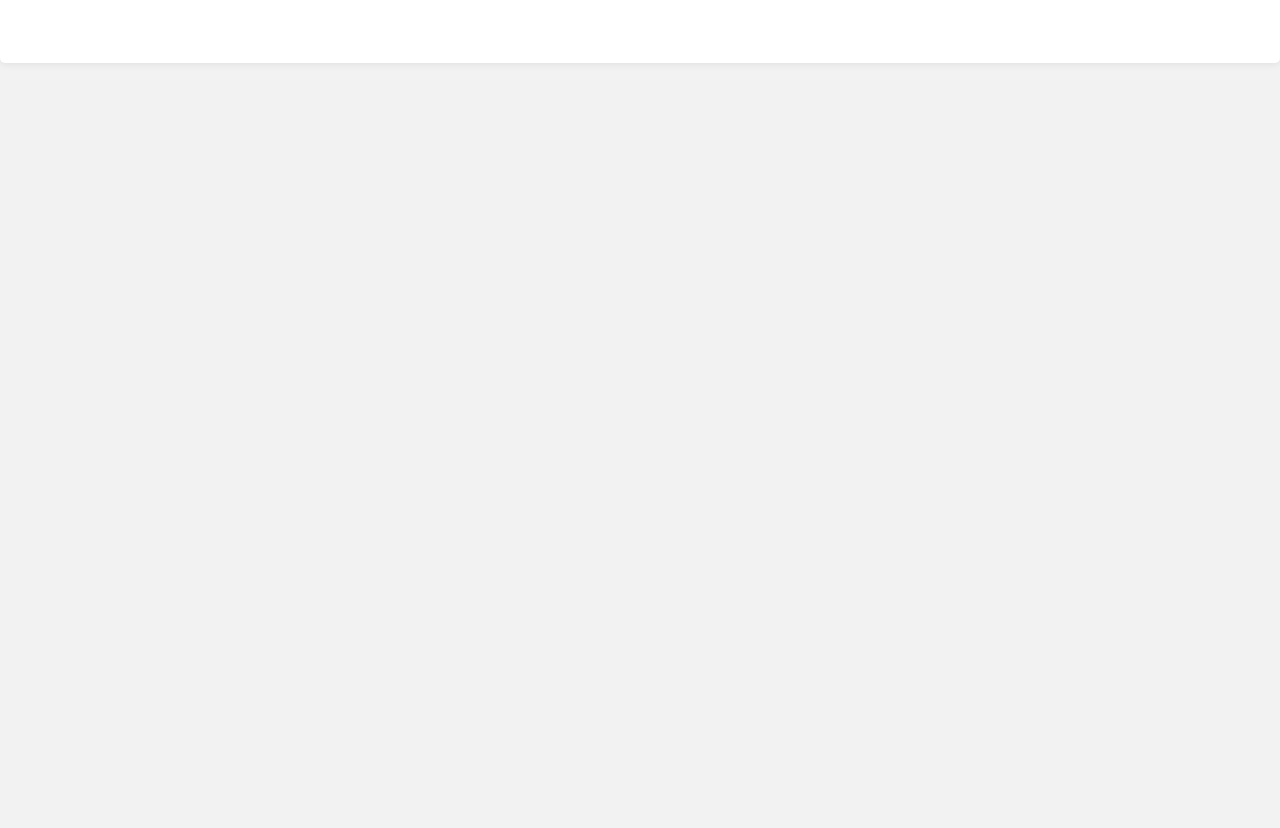
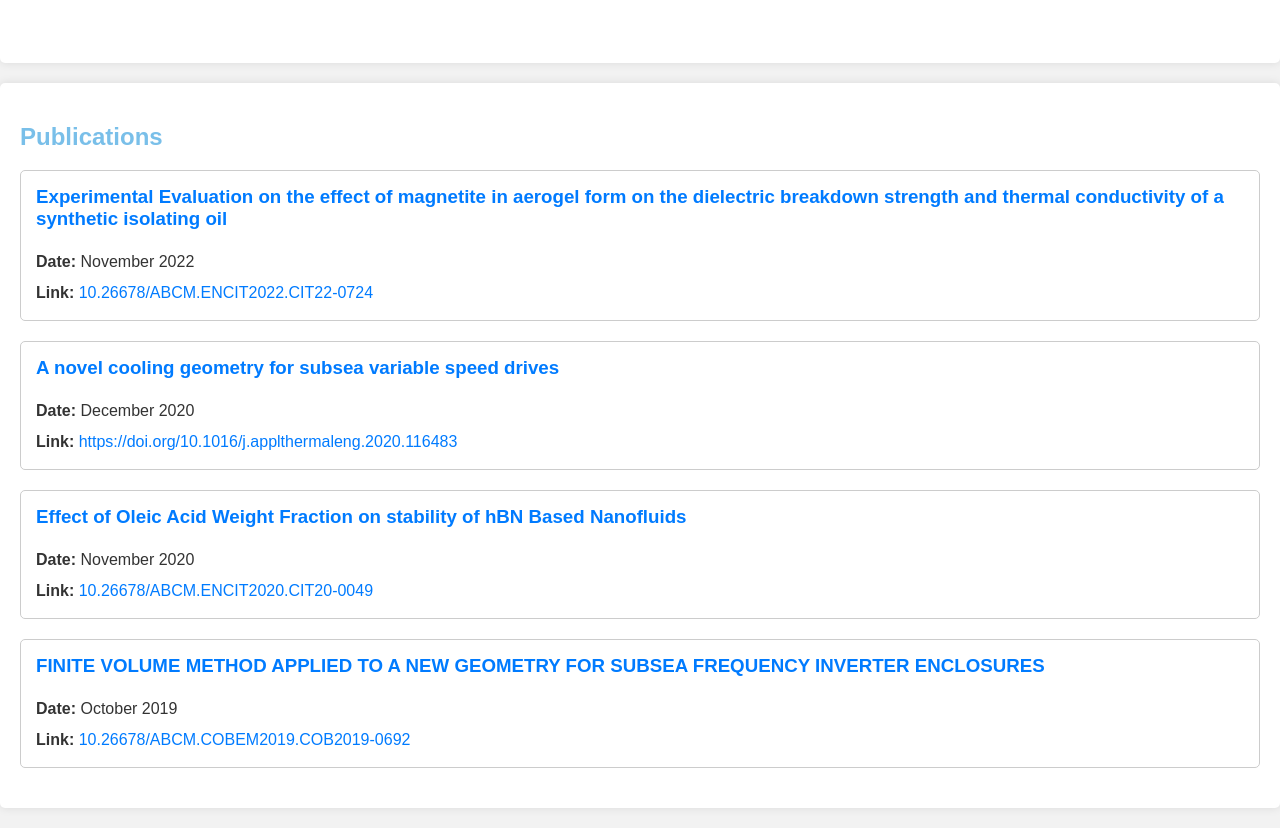
Before and after one commit to douglasmmachado/resume, a plain HTML site: page index.html in a window 1280 px wide. Shown: the part 2939-3767 px from the top of the page. Before the commit the page ends 3022 px from the top, so only its background shows below. Drawn offline with Linux system fonts and the light colour scheme.

Commit message:
Update index.html

```diff
--- a/index.html
+++ b/index.html
@@ -183,3 +183,37 @@
         <h2>Portuguese CV</h2>
         <embed src="./docs/pdf/CV_MACHADO_PT.pdf" type="application/pdf" width="100%" height="600px" />
     </section>
+
+    <section id="publications">
+        <h2>Publications</h2>
+        <div class="publication-list">
+            <div class="publication">
+                <h3>Experimental Evaluation on the effect of magnetite in aerogel form on the dielectric breakdown strength and thermal conductivity of a synthetic isolating oil</h3>
+                <p><strong>Date:</strong> November 2022</p>
+                <p><strong>Link:</strong> <a href="https://www.researchgate.net/publication/365312707_Experimental_Evaluation_on_the_effect_of_magnetite_in_aerogel_form_on_the_dielectric_breakdown_strength_and_thermal_conductivity_of_a_synthetic_isolating_oil">10.26678/ABCM.ENCIT2022.CIT22-0724</a></p>
+            </div>
+            <!-- Publication details -->
+            <div class="publication">
+                <h3>A novel cooling geometry for subsea variable speed drives</h3>
+                <p><strong>Date:</strong> December 2020</p>
+                <p><strong>Link:</strong> <a href="https://doi.org/10.1016/j.applthermaleng.2020.116483">https://doi.org/10.1016/j.applthermaleng.2020.116483</a></p>
+            </div>
+            <!-- Publication details -->
+            <div class="publication">
+                <h3>Effect of Oleic Acid Weight Fraction on stability of hBN Based Nanofluids</h3>
+                <p><strong>Date:</strong> November 2020</p>
+                <p><strong>Link:</strong> <a href="https://www.researchgate.net/publication/346448666_Effect_of_Oleic_Acid_Weight_Fraction_on_stability_of_hBN_Based_Nanofluids">10.26678/ABCM.ENCIT2020.CIT20-0049</a></p>
+            </div>
+            <!-- Publication details -->
+            <div class="publication">
+                <h3>FINITE VOLUME METHOD APPLIED TO A NEW GEOMETRY FOR SUBSEA FREQUENCY INVERTER ENCLOSURES</h3>
+                <p><strong>Date:</strong> October 2019</p>
+                <p><strong>Link:</strong> <a href="https://www.researchgate.net/publication/337750327_FINITE_VOLUME_METHOD_APPLIED_TO_A_NEW_GEOMETRY_FOR_SUBSEA_FREQUENCY_INVERTER_ENCLOSURES">10.26678/ABCM.COBEM2019.COB2019-0692</a></p>
+            </div>
+            <!-- Publication details -->
+        </div>
+    </section>
+
+</body>
+
+</html>
```
